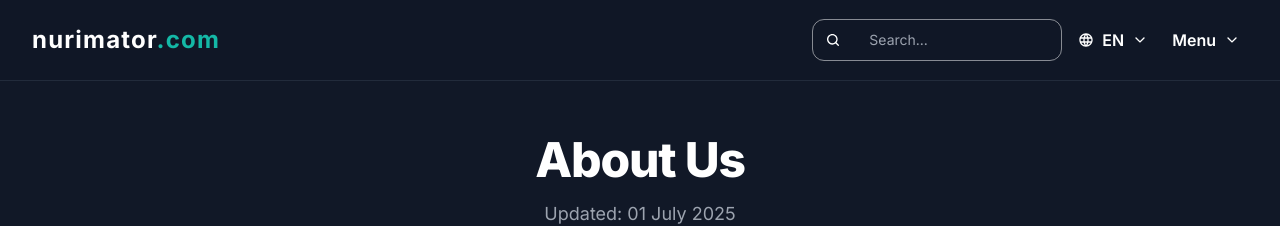
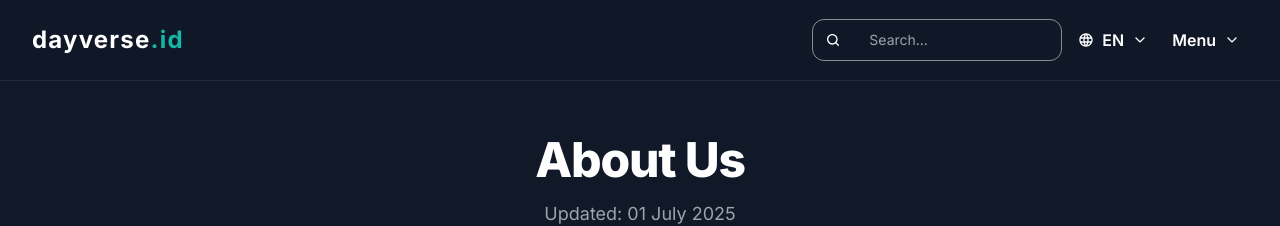
Before and after one commit to nurimator/n.dayverse.id, a Jekyll site: the page built from _legals/about-us.md, in a window 1280 px wide. Shown: the top 226 px of the page. Built offline with Jekyll 4.4.1, drawn with Linux system fonts in a browser that asks for light colours; nearby versions of some CDN libraries; some of the changed lines change nothing that is shown.

Commit message:
Style: Optimize header dropdown menu display
- Correctly mark active language in the dropdown
- Accurately highlight the current subdomain

```diff
--- a/_includes/header.html
+++ b/_includes/header.html
@@ -45,7 +45,7 @@
         opacity: 0.5;
         cursor: not-allowed;
     }
-    /* Tambahan style untuk subdomain menu - update tanpa bulatan */
+    /* Tambahan style untuk subdomain menu - update dengan icon home */
     .subdomain-menu-item {
         display: flex;
         align-items: center;
@@ -58,6 +58,7 @@
         text-align: left;
         width: 100%;
         border-left: 3px solid transparent;
+        gap: 0.75rem; /* space untuk icon */
     }
     .subdomain-menu-item:hover {
         background-color: rgba(55, 65, 81, 1);
@@ -87,6 +88,12 @@
     .subdomain-menu-item.webapp:hover {
         background-color: rgba(100, 116, 139, 0.1);
     }
+    /* Style untuk icon home dalam menu subdomain */
+    .subdomain-home-icon {
+        width: 1.25rem;
+        height: 1.25rem;
+        flex-shrink: 0;
+    }
 </style>
 
 <!-- Header dengan z-index: 50 -->
@@ -97,7 +104,7 @@
             <!-- Update logo tanpa ikon chevron -->
             <div class="relative" id="logo-dropdown-container">
                 <button id="logo-dropdown-button" class="text-2xl font-bold text-white tracking-wider hover:text-gray-300 transition-colors">
-                    <span>nurimator<span class="text-teal-500">.com</span></span>
+                    <span>dayverse<span class="text-teal-500">.id</span></span>
                 </button>
             </div>
 
--- a/assets/js/global.js
+++ b/assets/js/global.js
@@ -24,8 +24,8 @@
             href: '#',
             text: 'dayverse.id',
             description: {
-                id: 'Main website - Konten utama dan portal',
-                en: 'Main website - Main content and portal'
+                id: 'Situs utama',
+                en: 'Main site'
             },
             colorClass: 'main',
             subdomain: 'main'
@@ -34,8 +34,8 @@
             href: '#',
             text: 'u.dayverse.id',
             description: {
-                id: 'Urdzien - Pembahasan pemikiran kritis',
-                en: 'Urdzien - Critical thinking discussions'
+                id: 'Urdzien — Gagasan & Keilmuan',
+                en: 'Urdzien — Ideas & Knowledge'
             },
             colorClass: 'urdzien',
             subdomain: 'urdzien'
@@ -44,8 +44,8 @@
             href: '#',
             text: 'n.dayverse.id',
             description: {
-                id: 'Nurimator - Pembahasan animasi minecraft dan desain',
-                en: 'Nurimator - Minecraft animation and design discussions'
+                id: 'Nurimator — Animasi & desain',
+                en: 'Nurimator — Animation & design'
             },
             colorClass: 'nurimator',
             subdomain: 'nurimator'
@@ -54,8 +54,8 @@
             href: '#',
             text: 'app.dayverse.id',
             description: {
-                id: 'Web App - Aplikasi web interaktif',
-                en: 'Web App - Interactive web applications'
+                id: 'Aplikasi web',
+                en: 'Web app'
             },
             colorClass: 'webapp',
             subdomain: 'webapp'
@@ -156,16 +156,29 @@
         return a;
     };
 
-    // Update fungsi untuk membuat item subdomain menu tanpa bulatan
+    // Function untuk mendeteksi subdomain berdasarkan warna aksen logo
+    const detectCurrentSubdomain = () => {
+        const logo = document.querySelector('#logo-dropdown-button span .text-teal-500, #logo-dropdown-button span .text-amber-500, #logo-dropdown-button span .text-blue-500, #logo-dropdown-button span .text-slate-500');
+
+        if (!logo) return 'main'; // default
+
+        if (logo.classList.contains('text-teal-500')) return 'nurimator';
+        if (logo.classList.contains('text-amber-500')) return 'main';
+        if (logo.classList.contains('text-blue-500')) return 'urdzien';
+        if (logo.classList.contains('text-slate-500')) return 'webapp';
+
+        return 'main'; // fallback
+    };
+
+    // Update fungsi untuk membuat item subdomain menu dengan icon home
     const createSubdomainMenuItem = (item, lang) => {
         const a = document.createElement('a');
         a.href = item.href;
         a.className = `subdomain-menu-item ${item.colorClass}`;
 
-        // Tandai item aktif berdasarkan subdomain saat ini
-        const currentHost = window.location.hostname;
-        const isActive = (item.subdomain === 'main' && currentHost === 'nurimator.com') ||
-                        currentHost === item.text;
+        // Deteksi subdomain aktif berdasarkan warna aksen logo
+        const currentSubdomain = detectCurrentSubdomain();
+        const isActive = item.subdomain === currentSubdomain;
 
         if (isActive) {
             a.style.backgroundColor = 'rgba(55, 65, 81, 0.5)';
@@ -178,7 +191,22 @@
             ? item.description[lang] || item.description.id
             : item.description;
 
+        // Tentukan warna icon berdasarkan status aktif dan subdomain
+        let iconColor = 'currentColor'; // putih default
+        if (isActive) {
+            switch (item.colorClass) {
+                case 'main': iconColor = '#f59e0b'; break; // amber-500
+                case 'urdzien': iconColor = '#3b82f6'; break; // blue-500
+                case 'nurimator': iconColor = '#14b8a6'; break; // teal-500
+                case 'webapp': iconColor = '#64748b'; break; // slate-500
+                default: iconColor = 'currentColor';
+            }
+        }
+
         a.innerHTML = `
+            <svg class="subdomain-home-icon" viewBox="0 0 16 16" fill="${iconColor}" xmlns="http://www.w3.org/2000/svg">
+                <path fill-rule="evenodd" clip-rule="evenodd" d="M8 0L0 6V8H1V15H4V10H7V15H15V8H16V6L14 4.5V1H11V2.25L8 0ZM9 10H12V13H9V10Z"/>
+            </svg>
             <div>
                 <div class="font-semibold text-white">${item.text}</div>
                 <div class="text-xs text-gray-400 mt-1">${description}</div>
```
